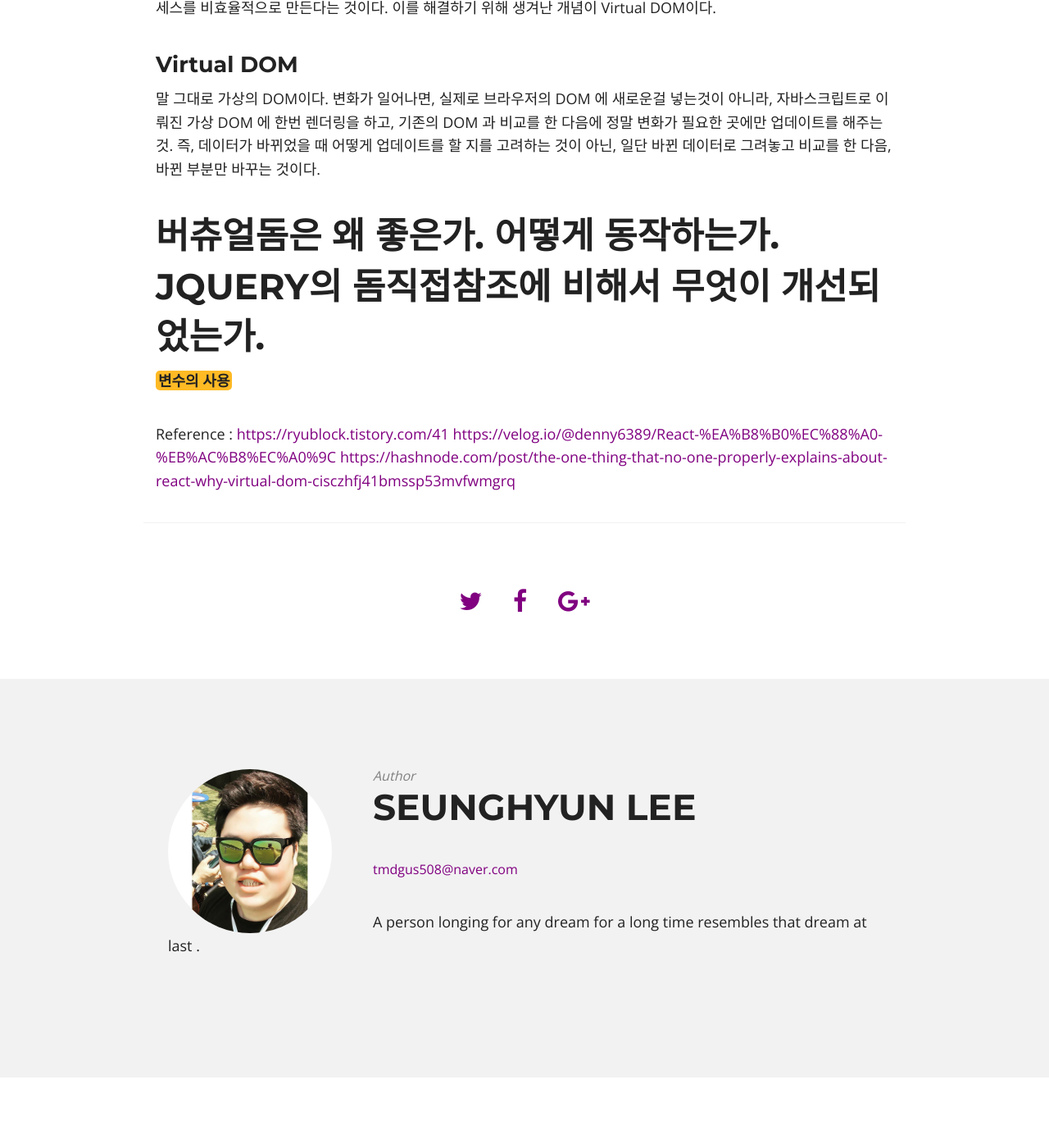
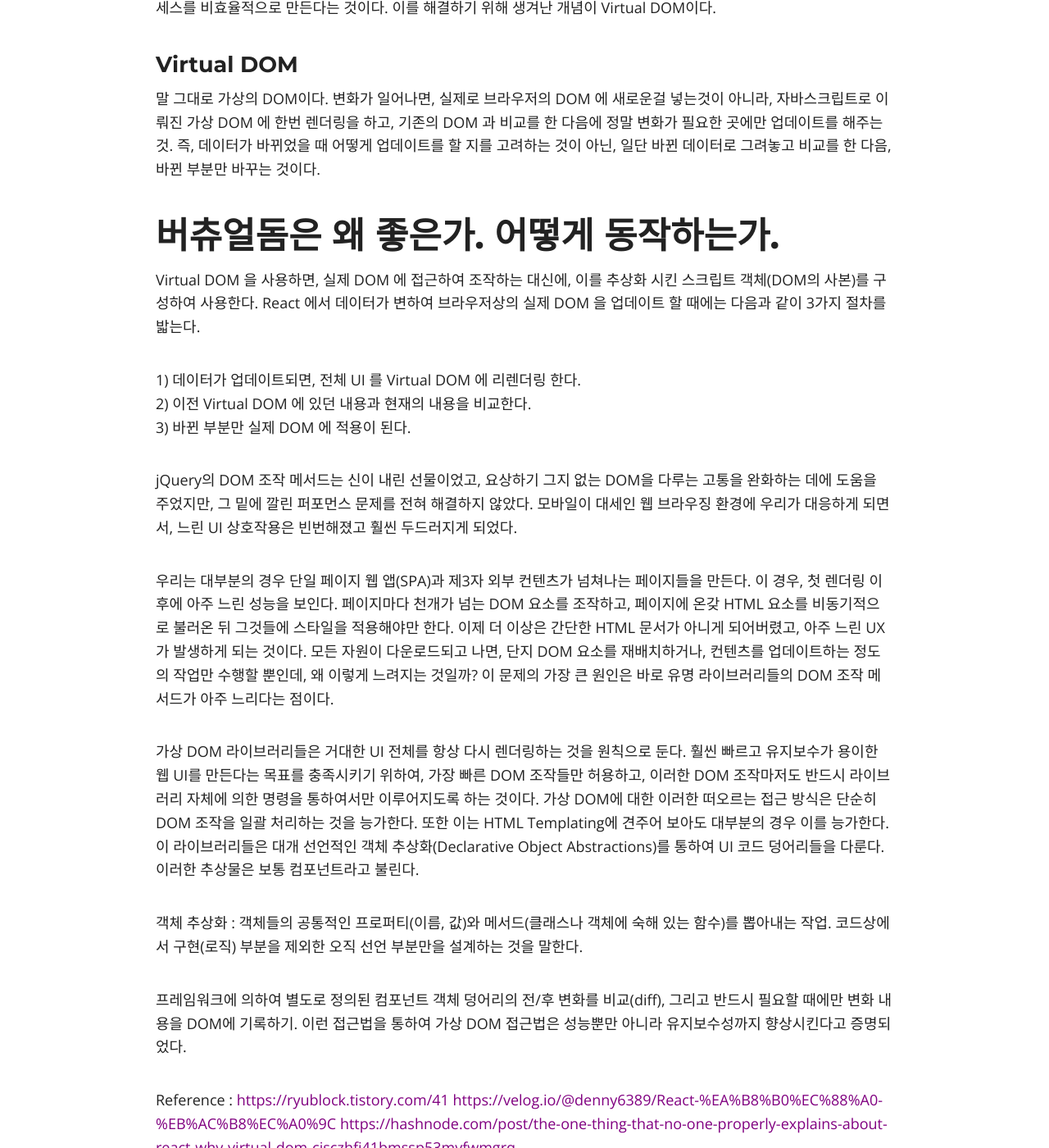
Before and after one commit to lsh58/lsh58.github.io, a Jekyll site: the page built from _posts/2020-07-01-React_VIRTUALDOM.md, in a window 1280 px wide and 1400 px high, scrolled down 1224 px. Shown: the whole window at 82% size. Built offline with Jekyll 4.4.1, drawn with Linux system fonts in a browser that asks for light colours; nearby versions of some CDN libraries; comment, search, counter and statistics services are not loaded.

Commit message:
Update 2020-07-01-React_VIRTUALDOM.md

```diff
--- a/_posts/2020-07-01-React_VIRTUALDOM.md
+++ b/_posts/2020-07-01-React_VIRTUALDOM.md
@@ -43,10 +43,25 @@ Element를 추가, 수정, 생성 하면서 DOM이 수정 되면 Render Tree생
 
 
 
-# 버츄얼돔은 왜 좋은가. 어떻게 동작하는가. JQUERY의 돔직접참조에 비해서 무엇이 개선되었는가.
+# 버츄얼돔은 왜 좋은가. 어떻게 동작하는가.
+
+Virtual DOM 을 사용하면, 실제 DOM 에 접근하여 조작하는 대신에, 이를 추상화 시킨 스크립트 객체(DOM의 사본)를 구성하여 사용한다. React 에서 데이터가 변하여 브라우저상의 실제 DOM 을 업데이트 할 때에는 다음과 같이 3가지 절차를 밟는다.
+
+1) 데이터가 업데이트되면, 전체 UI 를 Virtual DOM 에 리렌더링 한다.
+2) 이전 Virtual DOM 에 있던 내용과 현재의 내용을 비교한다.
+3) 바뀐 부분만 실제 DOM 에 적용이 된다.
+
+jQuery의 DOM 조작 메서드는 신이 내린 선물이었고, 요상하기 그지 없는 DOM을 다루는 고통을 완화하는 데에 도움을 주었지만, 그 밑에 깔린 퍼포먼스 문제를 전혀 해결하지 않았다. 모바일이 대세인 웹 브라우징 환경에 우리가 대응하게 되면서, 느린 UI 상호작용은 빈번해졌고 훨씬 두드러지게 되었다.
+
+우리는 대부분의 경우 단일 페이지 웹 앱(SPA)과 제3자 외부 컨텐츠가 넘쳐나는 페이지들을 만든다. 이 경우, 첫 렌더링 이후에 아주 느린 성능을 보인다. 페이지마다 천개가 넘는 DOM 요소를 조작하고, 페이지에 온갖 HTML 요소를 비동기적으로 불러온 뒤 그것들에 스타일을 적용해야만 한다. 이제 더 이상은 간단한 HTML 문서가 아니게 되어버렸고, 아주 느린 UX가 발생하게 되는 것이다. 모든 자원이 다운로드되고 나면, 단지 DOM 요소를 재배치하거나, 컨텐츠를 업데이트하는 정도의 작업만 수행할 뿐인데, 왜 이렇게 느려지는 것일까? 이 문제의 가장 큰 원인은 바로 유명 라이브러리들의 DOM 조작 메서드가 아주 느리다는 점이다.
+
+가상 DOM 라이브러리들은 거대한 UI 전체를 항상 다시 렌더링하는 것을 원칙으로 둔다. 훨씬 빠르고 유지보수가 용이한 웹 UI를 만든다는 목표를 충족시키기 위하여, 가장 빠른 DOM 조작들만 허용하고, 이러한 DOM 조작마저도 반드시 라이브러리 자체에 의한 명령을 통하여서만 이루어지도록 하는 것이다. 가상 DOM에 대한 이러한 떠오르는 접근 방식은 단순히 DOM 조작을 일괄 처리하는 것을 능가한다. 또한 이는 HTML Templating에 견주어 보아도 대부분의 경우 이를 능가한다. 이 라이브러리들은 대개 선언적인 객체 추상화(Declarative Object Abstractions)를 통하여 UI 코드 덩어리들을 다룬다. 이러한 추상물은 보통 컴포넌트라고 불린다.
+
+객체 추상화 : 객체들의 공통적인 프로퍼티(이름, 값)와 메서드(클래스나 객체에 숙해 있는 함수)를 뽑아내는 작업. 코드상에서 구현(로직) 부분을 제외한 오직 선언 부분만을 설계하는 것을 말한다.
+
+프레임워크에 의하여 별도로 정의된 컴포넌트 객체 덩어리의 전/후 변화를 비교(diff), 그리고 반드시 필요할 때에만 변화 내용을 DOM에 기록하기. 이런 접근법을 통하여 가상 DOM 접근법은 성능뿐만 아니라 유지보수성까지 향상시킨다고 증명되었다.
 
 
-<span class="orange">변수의 사용</span>
 
 
 Reference : <https://ryublock.tistory.com/41>
```
